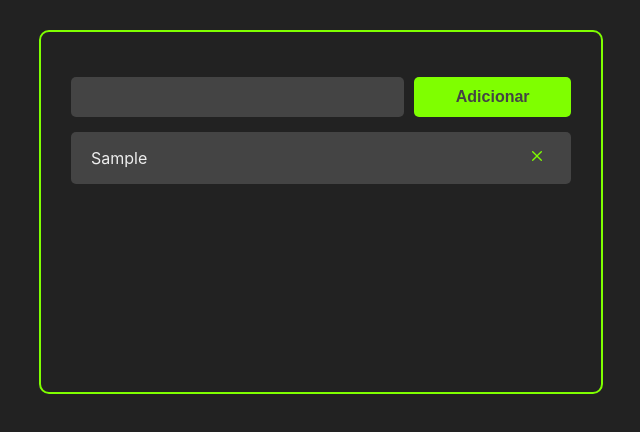
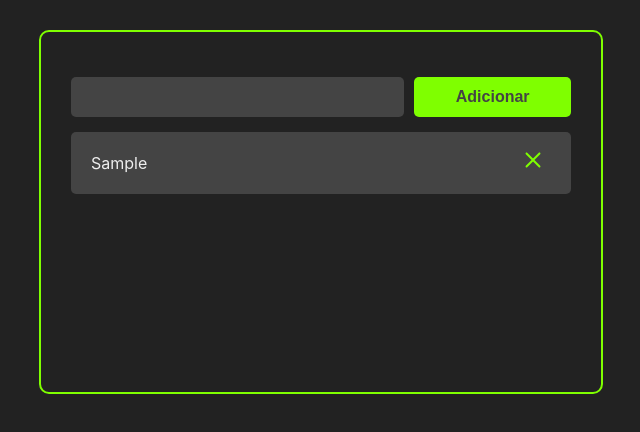
Before and after one commit to amorimcode/minhastarefas, a React (Create React App) app: page / in a window 1280 px wide. Both pictures are taken after typing "Sample" into the empty fields and a click on the button "Adicionar". Shown: the top 432 px of the page, without its empty margins (319-959 px from the left). Built offline with nearby package versions, Linux system fonts and the light colour scheme.

Commit message:
delete button

```diff
--- a/src/components/Task.css
+++ b/src/components/Task.css
@@ -17,7 +17,7 @@
     align-items: right;
     background-color: #444;
     border: none;
-    font-size: 16px;
+    font-size: 24px;
     color: chartreuse;
     cursor: pointer;
 
```
